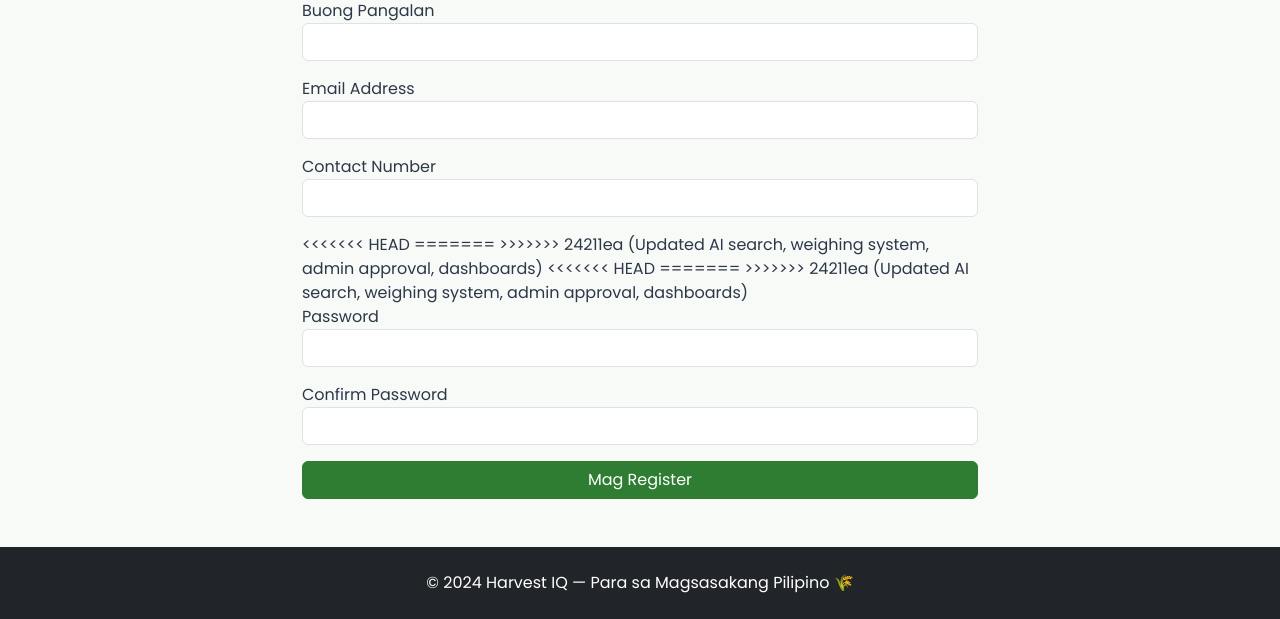
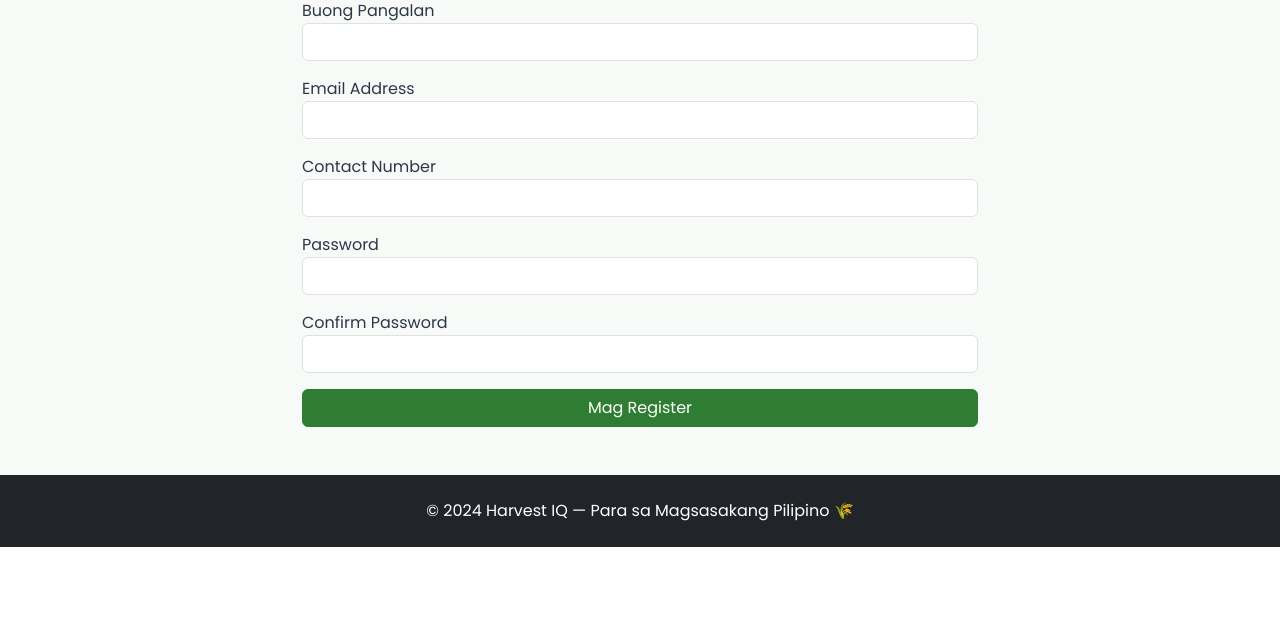
Before and after one commit to Janessa90/harvest-iq-system, a Python web app: template app/templates/auth/register.html in a window 1280 px wide. Shown: the part 253-872 px from the top of the page. After the commit the page ends 800 px from the top, so only its background shows below. Run offline with Jinja, Linux system fonts and the light colour scheme; the template is opened without the code that fills it, so the values that code supplies are empty; some libraries are stand-ins or nearby versions.

Commit message:
Update register.html

```diff
--- a/app/templates/auth/register.html
+++ b/app/templates/auth/register.html
@@ -42,11 +42,8 @@
       <input type="text" name="phone" class="form-control" required>
     </div>
 
-<<<<<<< HEAD
     <!-- ADDRESS -->
-=======
     <!-- FARMER ADDRESS -->
->>>>>>> 24211ea (Updated AI search, weighing system, admin approval, dashboards)
     <div class="mb-3 role-farmer d-none">
       <label>Province (Region 3)</label>
       <select name="province" class="form-control">
@@ -75,8 +72,6 @@
       <textarea name="full_address" class="form-control"></textarea>
     </div>
 
-<<<<<<< HEAD
-=======
     <!-- NEW FARMER PRODUCT FIELDS -->
     <div class="mb-3 role-farmer d-none">
       <label>Pangunahing Produkto na Ititimbang</label>
@@ -88,7 +83,6 @@
       <input type="number" step="0.01" name="price_per_kg" class="form-control">
     </div>
 
->>>>>>> 24211ea (Updated AI search, weighing system, admin approval, dashboards)
     <!-- PASSWORD -->
     <div class="mb-3">
       <label>Password</label>
```
